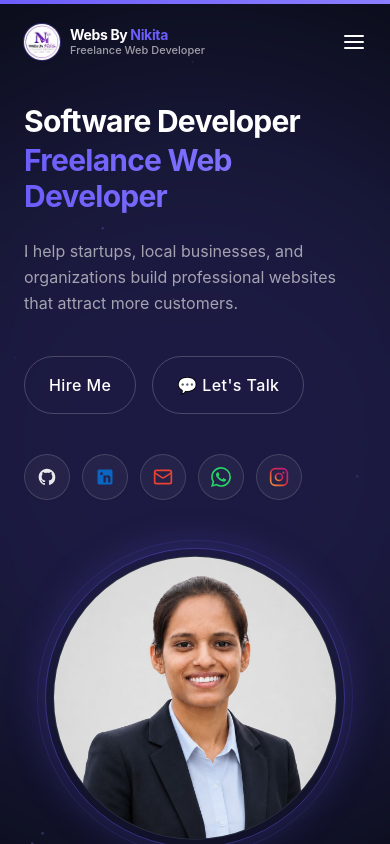
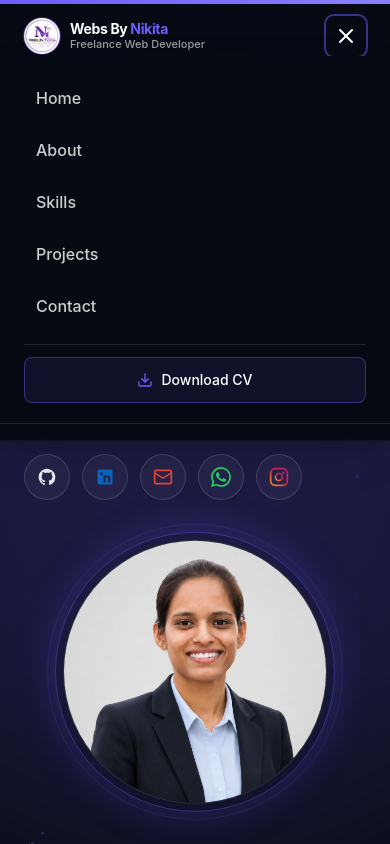
Before and after one commit to Nikita-varkhade/nikita-portfolio, a React (Vite) app in the folder frontend/: page / in a window 390 px wide. Both pictures are taken after a click on the button "Open navigation menu". Shown: the top 844 px of the page. Built offline with nearby package versions, Linux system fonts and the light colour scheme.

Commit message:
mobile view

```diff
--- a/frontend/src/sections/Hero.jsx
+++ b/frontend/src/sections/Hero.jsx
@@ -13,7 +13,7 @@ export default function Hero() {
       {/* Background Effects */}
       <div className="absolute top-1/2 left-1/2 -translate-x-1/2 -translate-y-1/2 w-[800px] h-[800px] bg-primary/20 rounded-full blur-[120px] pointer-events-none"></div>
 
-      <div className="max-w-7xl mx-auto px-6 md:px-12 relative z-10 w-full grid grid-cols-1 lg:grid-cols-2 gap-12 items-center">
+      <div className="max-w-6xl mx-auto px-6 md:px-12 relative z-10 w-full grid grid-cols-1 lg:grid-cols-[1.15fr_0.85fr] gap-8 lg:gap-10 xl:gap-12 items-center">
 
         {/* Left Content */}
         <div className="flex flex-col items-start text-left pt-6 lg:pt-0">
@@ -21,7 +21,7 @@ export default function Hero() {
             initial={{ opacity: 0, y: 15 }}
             animate={{ opacity: 1, y: 0 }}
             transition={{ duration: 0.4, delay: 0.05 }}
-            className="text-3xl sm:text-4xl md:text-5xl lg:text-[3.25rem] font-bold tracking-tight mb-6 leading-[1.18] flex flex-col items-start gap-1 sm:gap-2"
+            className="text-3xl sm:text-4xl md:text-5xl lg:text-[2.75rem] xl:text-[3.25rem] font-bold tracking-tight mb-6 leading-[1.18] flex flex-col items-start gap-1 sm:gap-2"
           >
             <span className="text-white">Software Developer</span>
             <span className="text-gradient-primary">Freelance Web Developer</span>
@@ -159,9 +159,9 @@ export default function Hero() {
                   ease: "easeInOut"
                 }
           }}
-          className="relative flex justify-center lg:justify-end"
+          className="relative flex justify-center lg:justify-center"
         >
-          <div className="relative w-[300px] h-[300px] sm:w-[340px] sm:h-[340px] md:w-[400px] md:h-[400px] rounded-full p-2">
+          <div className="relative w-[280px] h-[280px] sm:w-[320px] sm:h-[320px] md:w-[360px] md:h-[360px] lg:w-[380px] lg:h-[380px] xl:w-[400px] xl:h-[400px] rounded-full p-2 max-w-full">
             {/* Glowing Border Rings */}
             <div className="absolute inset-0 rounded-full border border-primary/40 shadow-[0_0_40px_rgba(109,93,251,0.25)]"></div>
             <div className="absolute inset-[-8px] rounded-full border border-primary/15"></div>
--- a/frontend/src/sections/Navbar.jsx
+++ b/frontend/src/sections/Navbar.jsx
@@ -1,5 +1,5 @@
 import React, { useState, useEffect } from 'react';
-import { motion } from 'framer-motion';
+import { motion, AnimatePresence } from 'framer-motion';
 import brandLogo from '../../images/webs-by-nikita-logo.png';
 
 const links = [
@@ -12,6 +12,7 @@ const links = [
 
 export default function Navbar() {
   const [scrolled, setScrolled] = useState(false);
+  const [mobileMenuOpen, setMobileMenuOpen] = useState(false);
 
   useEffect(() => {
     const handleScroll = () => {
@@ -21,17 +22,48 @@ export default function Navbar() {
     return () => window.removeEventListener('scroll', handleScroll);
   }, []);
 
+  // Close mobile menu on desktop resize
+  useEffect(() => {
+    const handleResize = () => {
+      if (window.innerWidth >= 768) {
+        setMobileMenuOpen(false);
+      }
+    };
+    window.addEventListener('resize', handleResize);
+    return () => window.removeEventListener('resize', handleResize);
+  }, []);
+
+  // Close mobile menu on Escape key
+  useEffect(() => {
+    const handleKeyDown = (e) => {
+      if (e.key === 'Escape') {
+        setMobileMenuOpen(false);
+      }
+    };
+    if (mobileMenuOpen) {
+      window.addEventListener('keydown', handleKeyDown);
+    }
+    return () => window.removeEventListener('keydown', handleKeyDown);
+  }, [mobileMenuOpen]);
+
+  const handleLinkClick = () => {
+    setMobileMenuOpen(false);
+  };
+
   return (
     <motion.nav
       initial={{ y: -40, opacity: 0 }}
       animate={{ y: 0, opacity: 1 }}
       transition={{ duration: 0.4, ease: [0.16, 1, 0.3, 1] }}
-      className={`fixed top-0 left-0 right-0 z-50 transition-all duration-300 ${scrolled ? 'py-4 bg-background/80 backdrop-blur-md border-b border-white/5 shadow-lg' : 'py-6 bg-transparent'
+      className={`fixed top-0 left-0 right-0 z-50 transition-all duration-300 ${
+        scrolled || mobileMenuOpen
+          ? 'py-4 bg-background/95 backdrop-blur-md border-b border-white/5 shadow-lg'
+          : 'py-6 bg-transparent'
       }`}
     >
       <div className="max-w-7xl mx-auto px-6 md:px-12 flex justify-between items-center">
         {/* Logo & Brand */}
-        <a href="/#home" className="flex items-center gap-2.5 sm:gap-3 group">
+        <a href="/#home" onClick={handleLinkClick} className="flex items-center gap-2.5 sm:gap-3 group">
           <img
             src={brandLogo}
             alt="Webs By Nikita Logo"
@@ -47,7 +79,7 @@ export default function Navbar() {
           </div>
         </a>
 
-        {/* Links */}
+        {/* Links (Desktop) */}
         <div className="hidden md:flex items-center gap-8">
           {links.map((link) => (
             <a
@@ -61,23 +93,86 @@ export default function Navbar() {
           ))}
         </div>
 
-        {/* Download Resume Button */}
+        {/* Download Resume Button (Desktop) */}
         <div className="hidden md:block">
-          <a href="/NIKITA SUBHASH VARKHADE.pdf" download="NIKITA SUBHASH VARKHADE.pdf" className="flex items-center gap-2 px-5 py-2.5 rounded-lg border border-white/10 text-sm font-medium text-white hover:bg-white/5 hover:border-primary/50 transition-all">
-            <svg width="16" height="16" viewBox="0 0 24 24" fill="none" stroke="currentColor" strokeWidth="2" strokeLinecap="round" strokeLinejoin="round" className="text-primary"><path d="M21 15v4a2 2 0 0 1-2 2H5a2 2 0 0 1-2-2v-4"></path><polyline points="7 10 12 15 17 10"></polyline><line x1="12" y1="15" x2="12" y2="3"></line></svg>
+          <a
+            href="/NIKITA SUBHASH VARKHADE.pdf"
+            download="NIKITA SUBHASH VARKHADE.pdf"
+            className="flex items-center gap-2 px-5 py-2.5 rounded-lg border border-white/10 text-sm font-medium text-white hover:bg-white/5 hover:border-primary/50 transition-all"
+          >
+            <svg width="16" height="16" viewBox="0 0 24 24" fill="none" stroke="currentColor" strokeWidth="2" strokeLinecap="round" strokeLinejoin="round" className="text-primary">
+              <path d="M21 15v4a2 2 0 0 1-2 2H5a2 2 0 0 1-2-2v-4"></path>
+              <polyline points="7 10 12 15 17 10"></polyline>
+              <line x1="12" y1="15" x2="12" y2="3"></line>
+            </svg>
             Download CV
           </a>
         </div>
 
-        {/* Mobile Menu Toggle */}
-        <button className="md:hidden text-white">
+        {/* Mobile Menu Toggle Button */}
+        <button
+          type="button"
+          aria-label={mobileMenuOpen ? 'Close navigation menu' : 'Open navigation menu'}
+          aria-expanded={mobileMenuOpen}
+          onClick={() => setMobileMenuOpen((prev) => !prev)}
+          className="md:hidden text-white p-2 rounded-lg hover:bg-white/5 transition-colors focus:outline-none focus:ring-2 focus:ring-primary/50"
+        >
+          {mobileMenuOpen ? (
+            <svg width="24" height="24" viewBox="0 0 24 24" fill="none" stroke="currentColor" strokeWidth="2" strokeLinecap="round" strokeLinejoin="round">
+              <line x1="18" y1="6" x2="6" y2="18"></line>
+              <line x1="6" y1="6" x2="18" y2="18"></line>
+            </svg>
+          ) : (
             <svg width="24" height="24" viewBox="0 0 24 24" fill="none" stroke="currentColor" strokeWidth="2" strokeLinecap="round" strokeLinejoin="round">
               <line x1="3" y1="12" x2="21" y2="12"></line>
               <line x1="3" y1="6" x2="21" y2="6"></line>
               <line x1="3" y1="18" x2="21" y2="18"></line>
             </svg>
+          )}
         </button>
       </div>
+
+      {/* Mobile Dropdown Navigation Menu */}
+      <AnimatePresence>
+        {mobileMenuOpen && (
+          <motion.div
+            initial={{ opacity: 0, height: 0 }}
+            animate={{ opacity: 1, height: 'auto' }}
+            exit={{ opacity: 0, height: 0 }}
+            transition={{ duration: 0.25, ease: 'easeInOut' }}
+            className="md:hidden overflow-hidden bg-background/95 backdrop-blur-xl border-b border-white/10 shadow-2xl"
+          >
+            <div className="max-w-7xl mx-auto px-6 py-5 flex flex-col gap-2">
+              {links.map((link) => (
+                <a
+                  key={link.name}
+                  href={link.href}
+                  onClick={handleLinkClick}
+                  className="text-base font-medium text-white/80 hover:text-white hover:text-primary transition-colors py-2.5 px-3 rounded-lg hover:bg-white/5"
+                >
+                  {link.name}
+                </a>
+              ))}
+
+              <div className="pt-3 border-t border-white/10 mt-2">
+                <a
+                  href="/NIKITA SUBHASH VARKHADE.pdf"
+                  download="NIKITA SUBHASH VARKHADE.pdf"
+                  onClick={handleLinkClick}
+                  className="flex items-center justify-center gap-2 w-full px-5 py-3 rounded-lg border border-primary/40 bg-primary/10 text-sm font-medium text-white hover:bg-primary/20 transition-all shadow-sm"
+                >
+                  <svg width="16" height="16" viewBox="0 0 24 24" fill="none" stroke="currentColor" strokeWidth="2" strokeLinecap="round" strokeLinejoin="round" className="text-primary">
+                    <path d="M21 15v4a2 2 0 0 1-2 2H5a2 2 0 0 1-2-2v-4"></path>
+                    <polyline points="7 10 12 15 17 10"></polyline>
+                    <line x1="12" y1="15" x2="12" y2="3"></line>
+                  </svg>
+                  Download CV
+                </a>
+              </div>
+            </div>
+          </motion.div>
+        )}
+      </AnimatePresence>
     </motion.nav>
   );
 }
```
Lines whose indentation alone changed are shown as unchanged.
